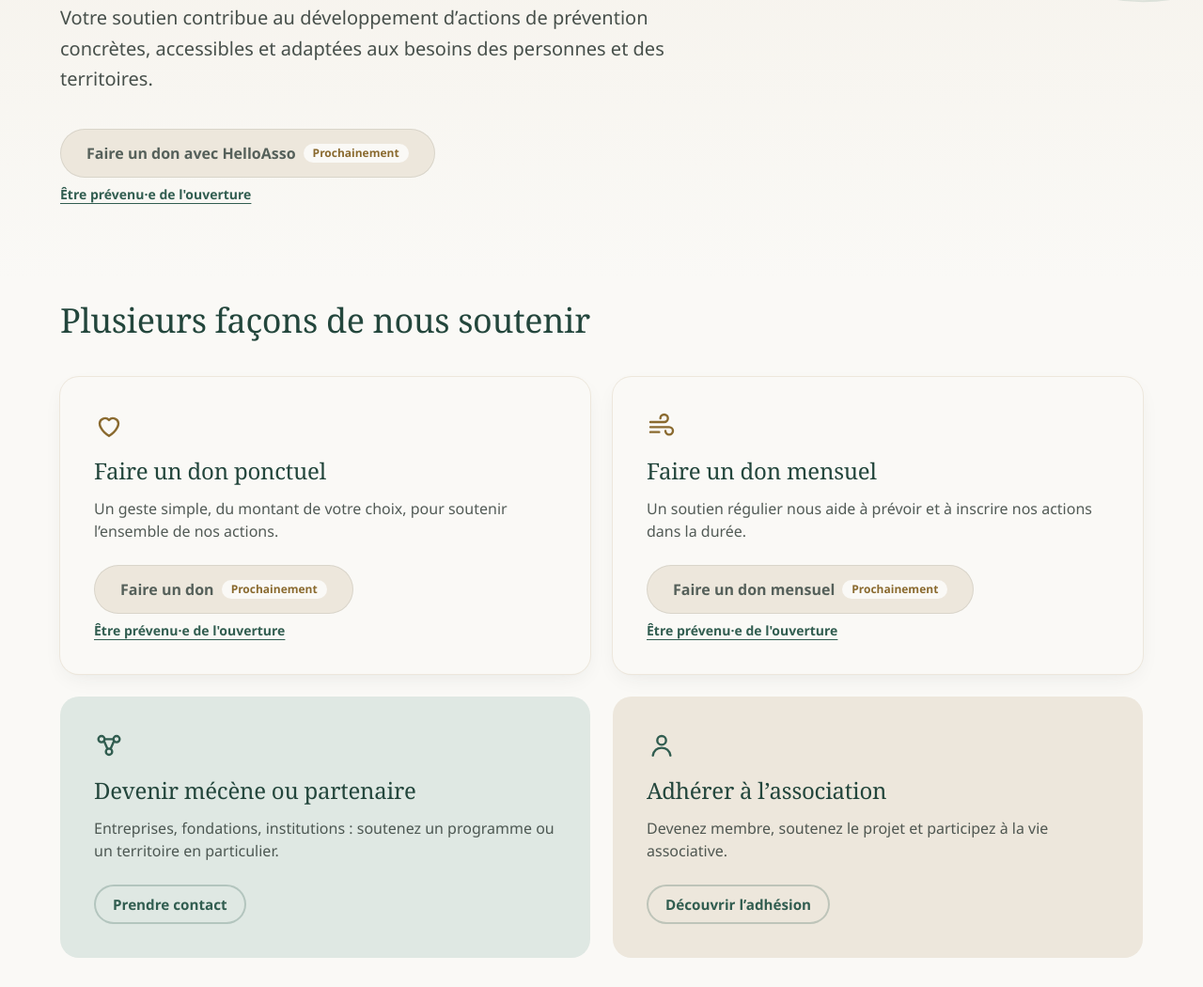
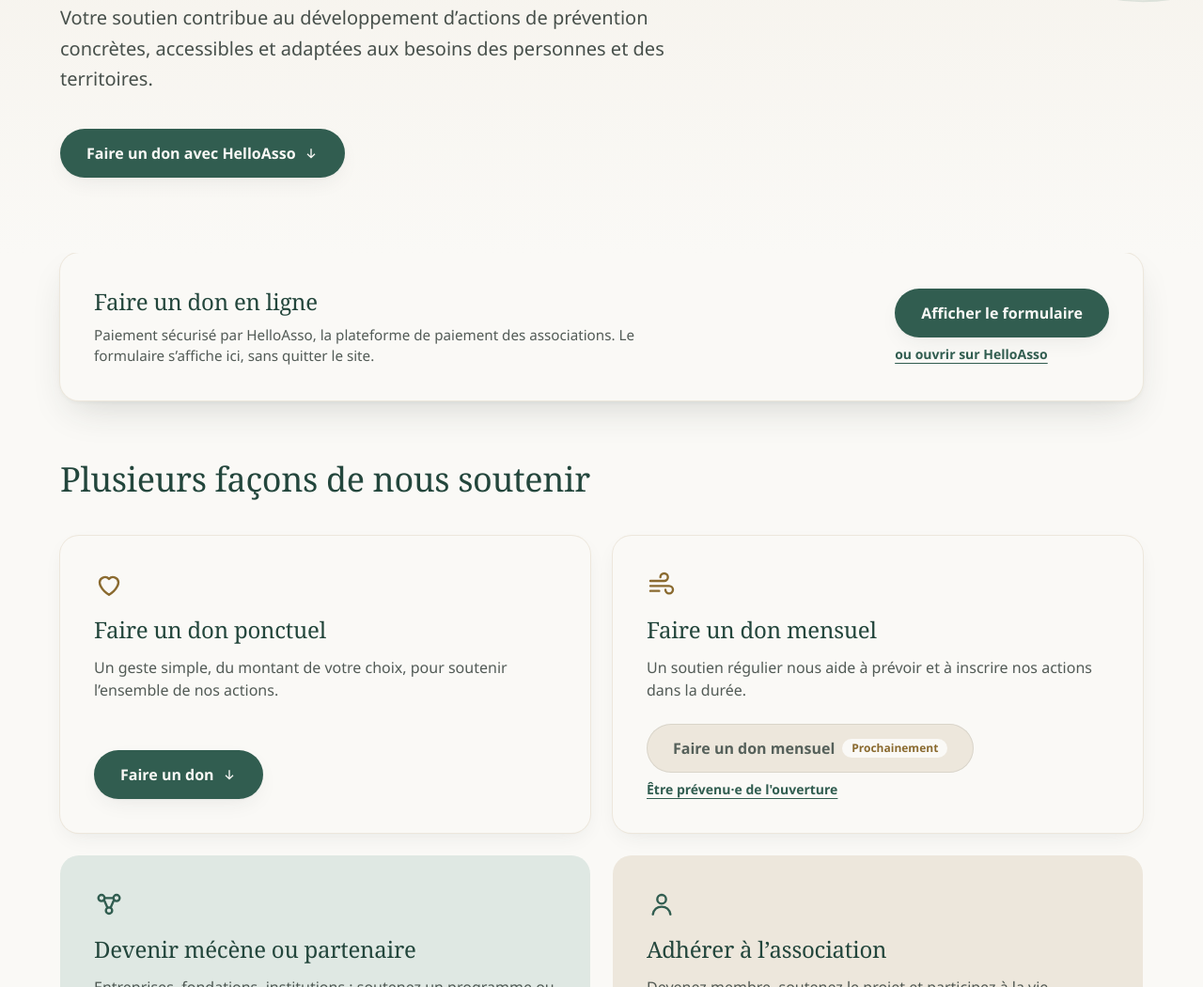
Before and after one commit to playdo86/Equo, an Astro site: page /soutenir in a window 1280 px wide. Shown: the part 320-1370 px from the top of the page at 94% size. Built offline with nearby package versions, Linux system fonts and the light colour scheme; Astro itself is replaced by a stand-in of ours.

Commit message:
HelloAsso : formulaire de don sur la page Soutenir
Co-Authored-By: Claude Opus 5.5 <noreply@anthropic.com>
Claude-Session: https://claude.ai/code/session_01K8Re3eeCiBJFgsz33bJ3nv

```diff
--- a/src/config/site.ts
+++ b/src/config/site.ts
@@ -79,7 +79,11 @@ export const helloasso: Record<HelloAssoKey, HelloAssoLink> = {
     widgetUrl: 'https://www.helloasso.com/associations/association-equo/adhesions/adhesion-associative-equo/widget',
   },
   licence: { label: "S'inscrire à la pratique sport-santé", url: null, widgetUrl: null },
-  donPonctuel: { label: 'Faire un don avec HelloAsso', url: null, widgetUrl: null },
+  donPonctuel: {
+    label: 'Faire un don avec HelloAsso',
+    url: 'https://www.helloasso.com/associations/association-equo/formulaires/1',
+    widgetUrl: 'https://www.helloasso.com/associations/association-equo/formulaires/1/widget',
+  },
   donMensuel: { label: 'Faire un don mensuel', url: null, widgetUrl: null },
   campagne: { label: 'Soutenir la campagne en cours', url: null, widgetUrl: null },
   evenements: { label: "S'inscrire à un atelier", url: null, widgetUrl: null },
--- a/src/pages/soutenir.astro
+++ b/src/pages/soutenir.astro
@@ -2,6 +2,7 @@
 import BaseLayout from '@/layouts/BaseLayout.astro';
 import PageHero from '@/components/PageHero.astro';
 import HelloAssoButton from '@/components/HelloAssoButton.astro';
+import HelloAssoWidget from '@/components/HelloAssoWidget.astro';
 import Button from '@/components/Button.astro';
 import Icon from '@/components/Icon.astro';
 import { site, helloasso } from '@/config/site';
@@ -24,9 +25,13 @@ const utilisations = [
     lead="Votre soutien contribue au développement d’actions de prévention concrètes, accessibles et adaptées aux besoins des personnes et des territoires."
   >
     <div class="reveal mt-9" style="--delai:240ms">
-      <HelloAssoButton cle="donPonctuel" label="Faire un don avec HelloAsso" />
+      <HelloAssoButton cle="donPonctuel" label="Faire un don avec HelloAsso" ancre="faire-un-don" />
     </div>
   </PageHero>
+
+  <section class="container-equo pb-10" aria-label="Formulaire de don">
+    <HelloAssoWidget cle="donPonctuel" titre="Faire un don en ligne" id="faire-un-don" />
+  </section>
 
   <section class="pb-20 pt-6" aria-labelledby="facons">
     <div class="container-equo">
@@ -36,7 +41,7 @@ const utilisations = [
           <Icon name="coeur" class="h-8 w-8 text-or-texte" />
           <h3 class="mt-4 text-2xl font-medium">Faire un don ponctuel</h3>
           <p class="mt-3 text-anthracite/80">Un geste simple, du montant de votre choix, pour soutenir l’ensemble de nos actions.</p>
-          <div class="mt-auto pt-6"><HelloAssoButton cle="donPonctuel" label="Faire un don" /></div>
+          <div class="mt-auto pt-6"><HelloAssoButton cle="donPonctuel" label="Faire un don" ancre="faire-un-don" /></div>
         </article>
         <article class="reveal flex flex-col rounded-[var(--radius-carte)] bg-creme p-7 shadow-douce ring-1 ring-sable sm:p-9" style="--delai:80ms">
           <Icon name="souffle" class="h-8 w-8 text-or-texte" />
```
